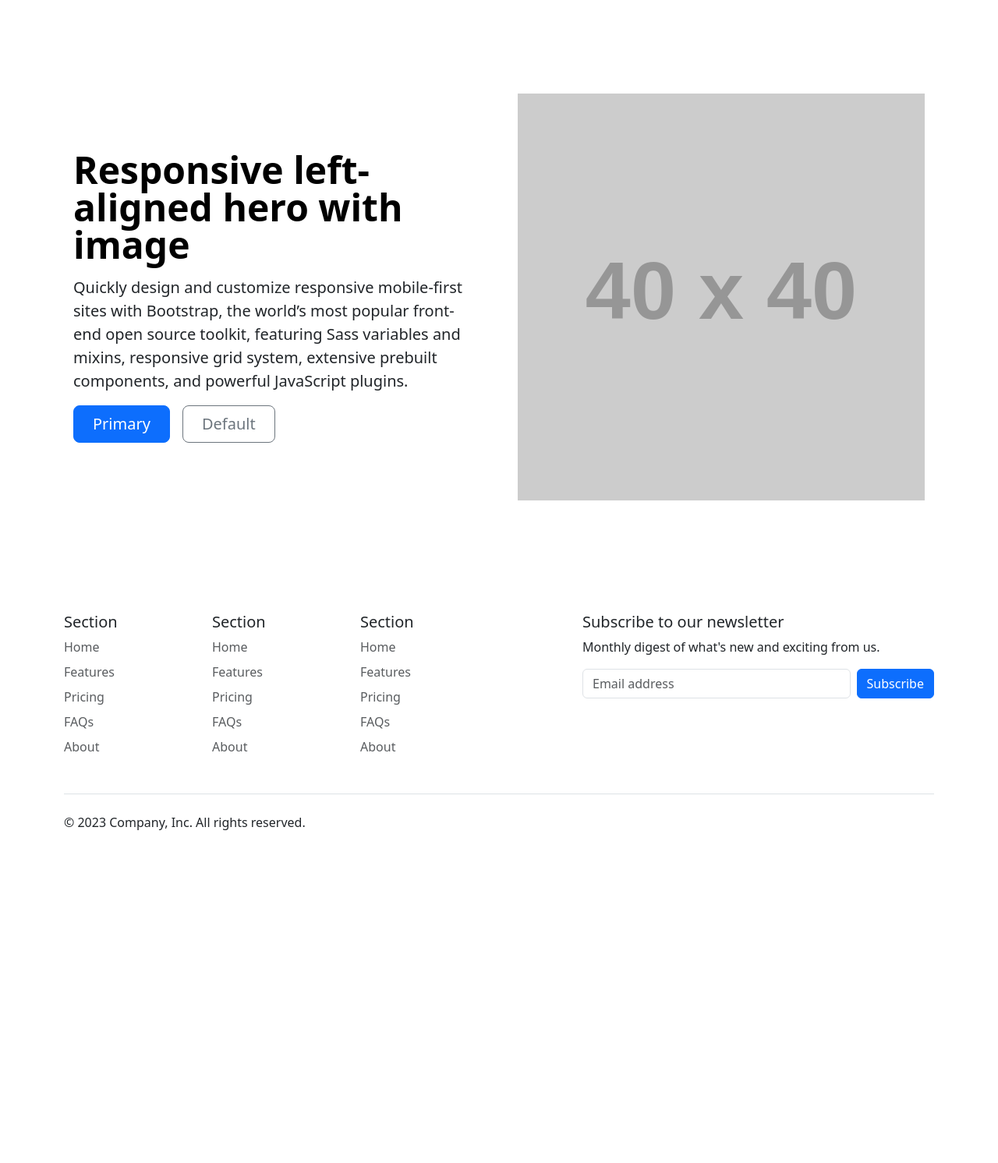
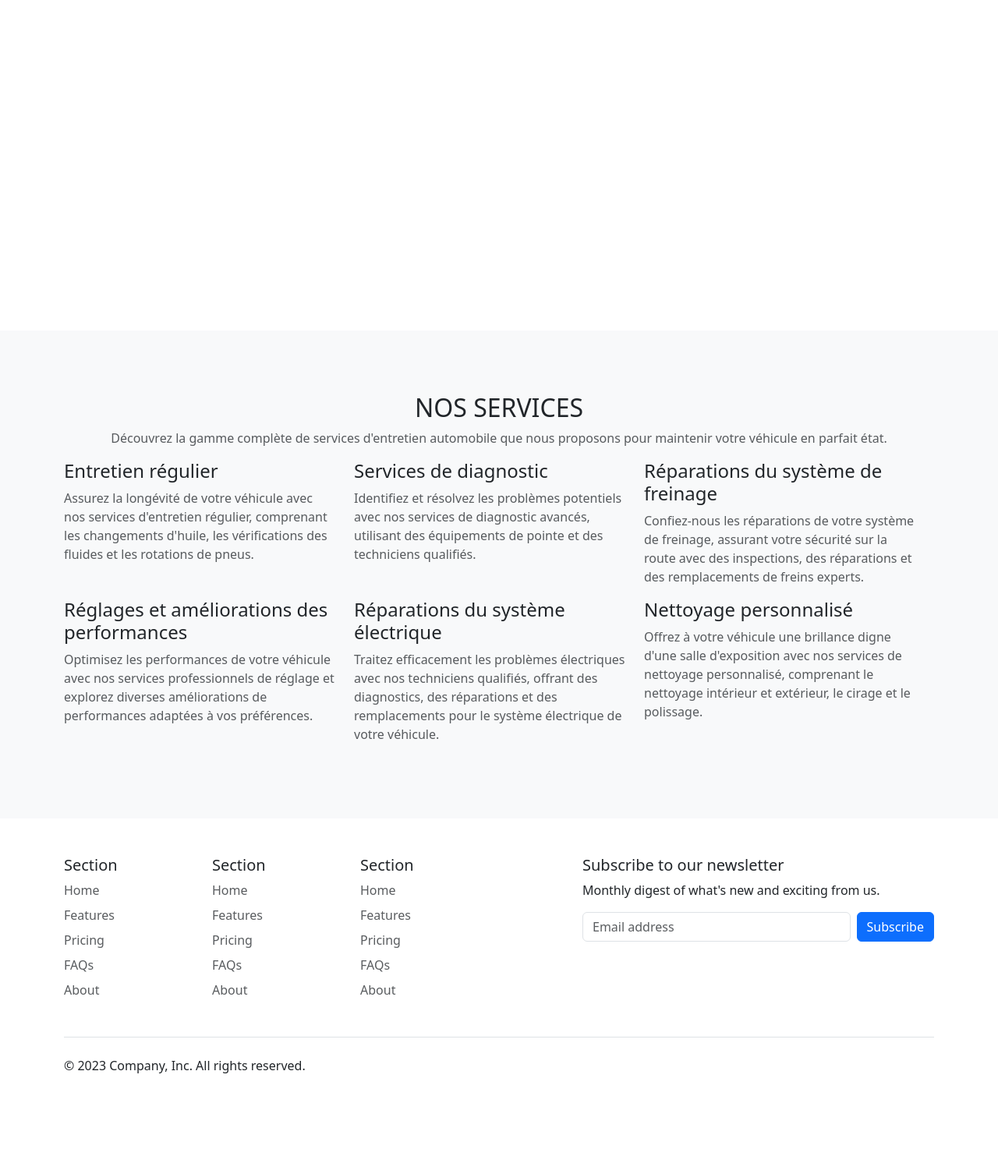
Before and after one commit to anichinipaolo/testTP_paolo, a Symfony app: template templates/home/index.html.twig in a window 1280 px wide. Shown: the part 73-1565 px from the top of the page at 78% size. Before the commit the page ends 1138 px from the top, so only its background shows below. Run offline with Twig, Linux system fonts and the light colour scheme; the template is opened without the code that fills it, so the values that code supplies are empty; grey boxes labelled with a size stand in for pictures from a placeholder-image service; some libraries are stand-ins or nearby versions.

Commit message:
homepage style upgrade

```diff
--- a/templates/home/index.html.twig
+++ b/templates/home/index.html.twig
@@ -1,19 +1,100 @@
 {% extends "base.html.twig" %}
 
 {% block body %}
-<div class="container col-xxl-8 px-4 py-5">
-    <div class="row flex-lg-row-reverse align-items-center g-5 py-5">
-      <div class="col-10 col-sm-8 col-lg-6">
-        <img src="https://placehold.co/40" class="d-block mx-lg-auto img-fluid" alt="Bootstrap Themes" width="700" height="500" loading="lazy">
-      </div>
-      <div class="col-lg-6">
-        <h1 class="display-5 fw-bold text-body-emphasis lh-1 mb-3">Responsive left-aligned hero with image</h1>
-        <p class="lead">Quickly design and customize responsive mobile-first sites with Bootstrap, the world’s most popular front-end open source toolkit, featuring Sass variables and mixins, responsive grid system, extensive prebuilt components, and powerful JavaScript plugins.</p>
-        <div class="d-grid gap-2 d-md-flex justify-content-md-start">
-          <button type="button" class="btn btn-primary btn-lg px-4 me-md-2">Primary</button>
-          <button type="button" class="btn btn-outline-secondary btn-lg px-4">Default</button>
+<style>
+        body {
+            /* padding-top: 56px; */
+        }
+        .carousel-item {
+            height: 50vh;
+            min-height: 300px;
+            background: no-repeat center center scroll;
+            -webkit-background-size: cover;
+            -moz-background-size: cover;
+            -o-background-size: cover;
+            background-size: cover;
+        }
+        .carousel-caption {
+            bottom: 20%;
+        }
+        .services {
+            padding: 80px 0;
+            background-color: #f8f9fa;
+        }
+    </style>
+<body>
+
+
+
+<!-- Hero Section with Carousel -->
+<header id="home">
+    <div id="carouselExample" class="carousel slide" data-ride="carousel">
+        <div class="carousel-inner">
+            <div class="carousel-item active" style="background-image: url('https://via.placeholder.com/1600x500');">
+                <div class="carousel-caption d-none d-md-block">
+                    <h1 class="display-4">Your Trusted Auto Care Partner</h1>
+                    <p class="lead">Quality service you can rely on</p>
+                </div>
+            </div>
+            <!-- Add more carousel items as needed -->
         </div>
-      </div>
     </div>
-  </div>
+</header>
+
+<!-- Services Section -->
+<section id="services" class="services">
+    <div class="container">
+        <div class="row">
+            <div class="col-lg-12 text-center">
+    <h2 class="section-heading text-uppercase">Nos Services</h2>
+    <p class="text-muted">Découvrez la gamme complète de services d'entretien automobile que nous proposons pour maintenir votre véhicule en parfait état.</p>
+</div>
+
+<div class="row">
+    <div class="col-lg-4">
+        <h4 class="service-title">Entretien régulier</h4>
+        <p class="text-muted">Assurez la longévité de votre véhicule avec nos services d'entretien régulier, comprenant les changements d'huile, les vérifications des fluides et les rotations de pneus.</p>
+    </div>
+
+    <div class="col-lg-4">
+        <h4 class="service-title">Services de diagnostic</h4>
+        <p class="text-muted">Identifiez et résolvez les problèmes potentiels avec nos services de diagnostic avancés, utilisant des équipements de pointe et des techniciens qualifiés.</p>
+    </div>
+
+    <div class="col-lg-4">
+        <h4 class="service-title">Réparations du système de freinage</h4>
+        <p class="text-muted">Confiez-nous les réparations de votre système de freinage, assurant votre sécurité sur la route avec des inspections, des réparations et des remplacements de freins experts.</p>
+    </div>
+</div>
+
+<div class="row">
+    <div class="col-lg-4">
+        <h4 class="service-title">Réglages et améliorations des performances</h4>
+        <p class="text-muted">Optimisez les performances de votre véhicule avec nos services professionnels de réglage et explorez diverses améliorations de performances adaptées à vos préférences.</p>
+    </div>
+
+    <div class="col-lg-4">
+        <h4 class="service-title">Réparations du système électrique</h4>
+        <p class="text-muted">Traitez efficacement les problèmes électriques avec nos techniciens qualifiés, offrant des diagnostics, des réparations et des remplacements pour le système électrique de votre véhicule.</p>
+    </div>
+
+    <div class="col-lg-4">
+        <h4 class="service-title">Nettoyage personnalisé</h4>
+        <p class="text-muted">Offrez à votre véhicule une brillance digne d'une salle d'exposition avec nos services de nettoyage personnalisé, comprenant le nettoyage intérieur et extérieur, le cirage et le polissage.</p>
+    </div>
+</div>
+
+    </div>
+</section>
+
+<!-- Bootstrap JS and dependencies -->
+<script src="https://code.jquery.com/jquery-3.5.1.slim.min.js"></script>
+<script src="https://cdn.jsdelivr.net/npm/@popperjs/core@2.9.2/dist/umd/popper.min.js"></script>
+<script src="https://stackpath.bootstrapcdn.com/bootstrap/4.5.2/js/bootstrap.min.js"></script>
+
+</body>
+
+
+
+
 {% endblock %}
--- a/templates/partials/header.html.twig
+++ b/templates/partials/header.html.twig
@@ -4,6 +4,7 @@
 			<svg class="bi me-2" width="40" height="32">
 				<use xlink:href="#bootstrap"></use>
 			</svg>
+			<img src="" alt="">
 			<span class="fs-4">Stage de Paolo</span>
 		</a>
 
```
